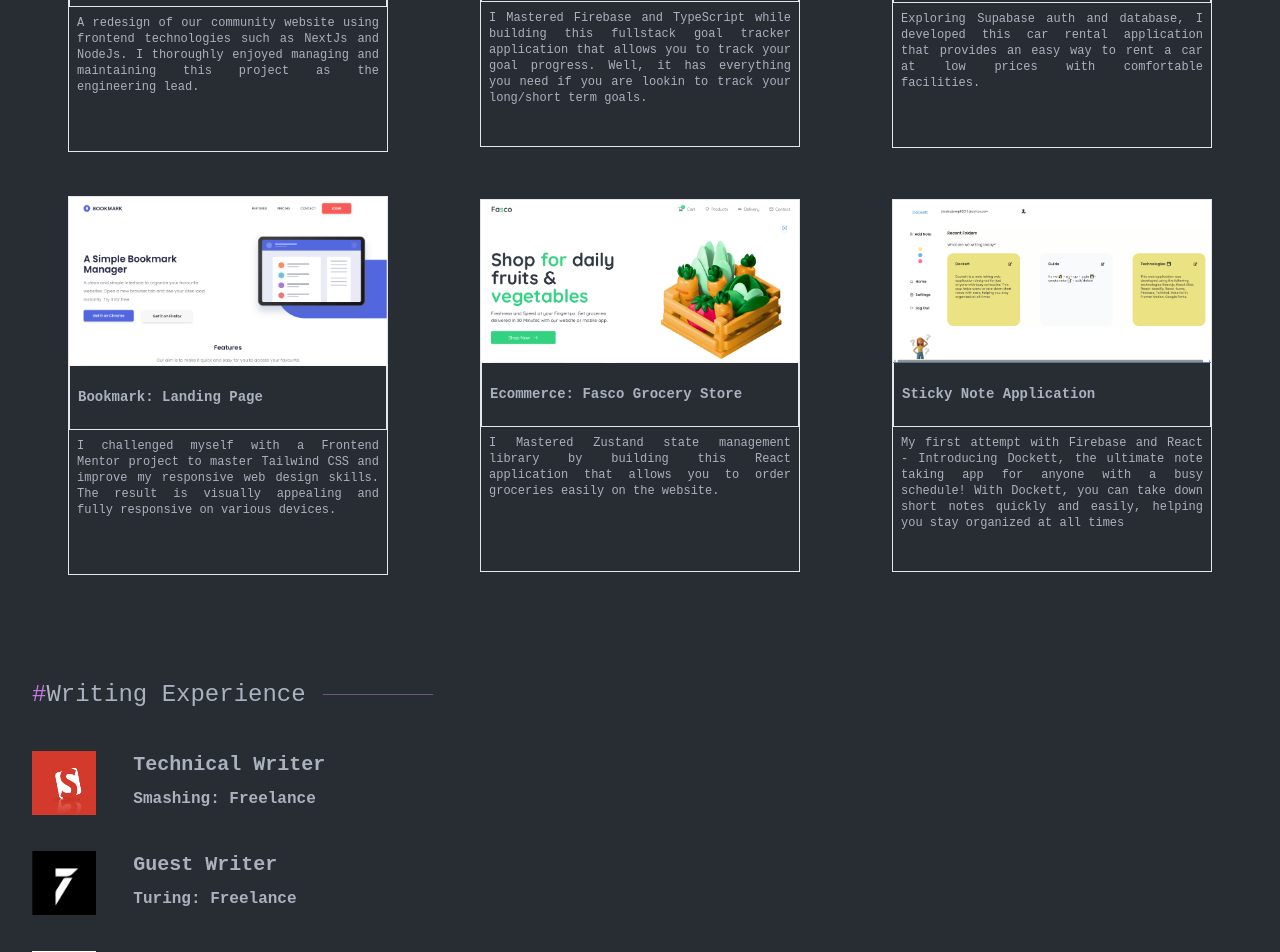
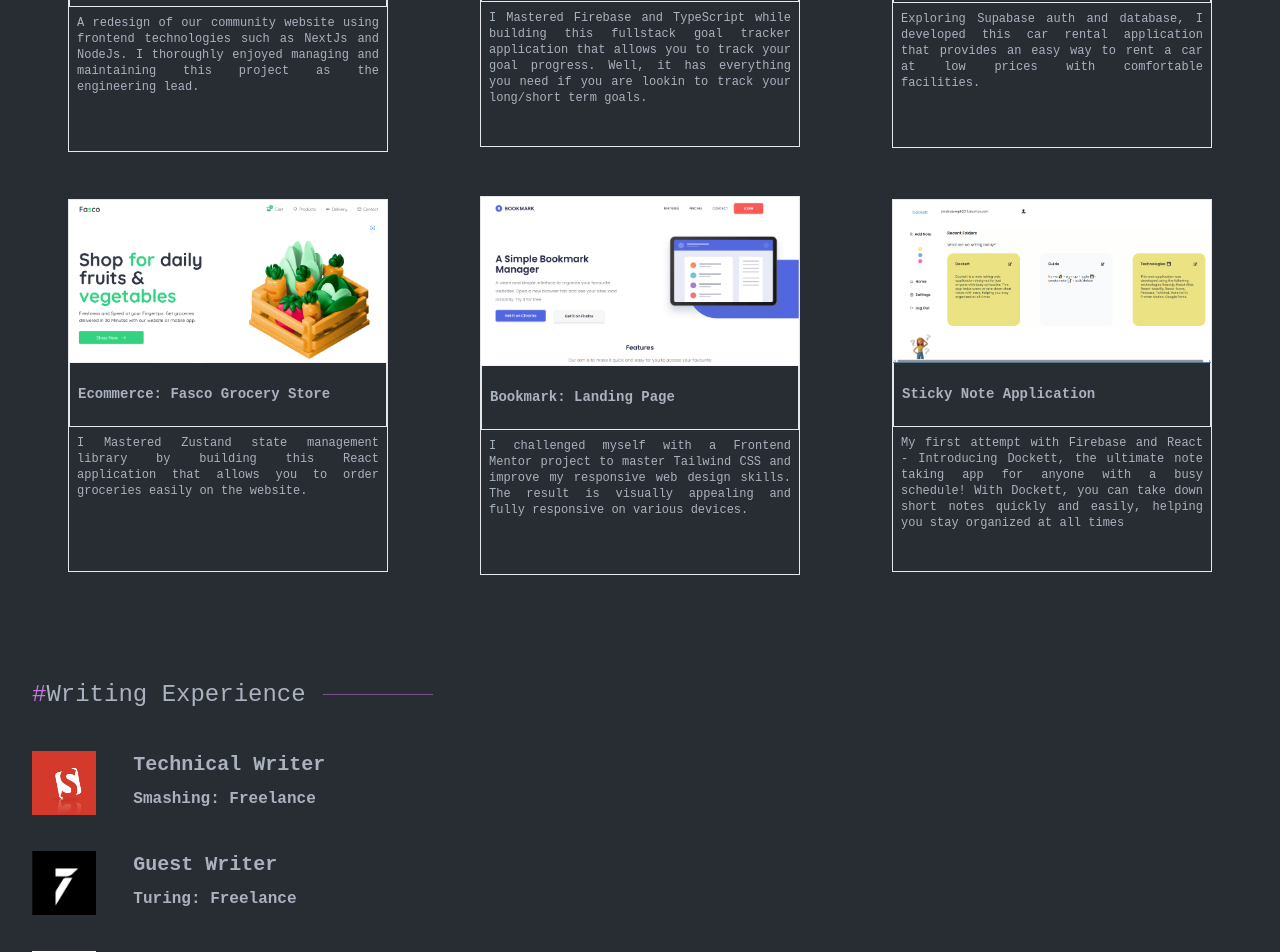
Before and after one commit to ForJessicaSake/Portfolio, a React (Create React App) app: page / in a window 1280 px wide. Shown: the part 1916-2868 px from the top of the page. Built offline with nearby package versions, Linux system fonts and the light colour scheme; no server answers.

Commit message:
fix: projects

```diff
--- a/src/components/Project.tsx
+++ b/src/components/Project.tsx
@@ -47,16 +47,17 @@ const Project: React.FC = () => {
         />
 
         <Card
+          image="/Ecommerce.png"
+          title="Ecommerce: Fasco Grocery Store"
+          about="I Mastered Zustand state management library by building this React application that allows you to order groceries easily on the website."
+          link="https://ecommerce.brimble.app/"
+        />
+
+        <Card
           image={bookmark}
           title="Bookmark: Landing Page"
           about="I challenged myself with a Frontend Mentor project to master Tailwind CSS and improve my responsive web design skills. The result is visually appealing and fully responsive on various devices."
           link="https://bookmark-landing-page-self.vercel.app/"
-        />
-        <Card
-          image="/Ecommerce.png"
-          title="Ecommerce: Fasco Grocery Store"
-          about="I Mastered Zustand state management library by building this React application that allows you to order groceries easily on the website."
-          link="https://ecommerce.brimble.app/"
         />
 
         {/* <Card
```
